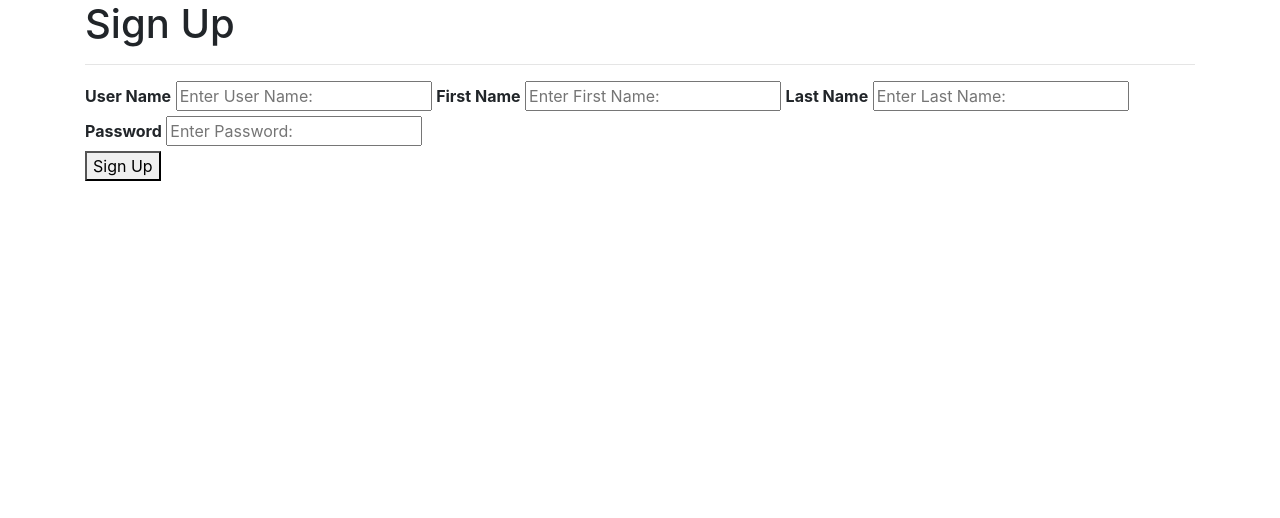
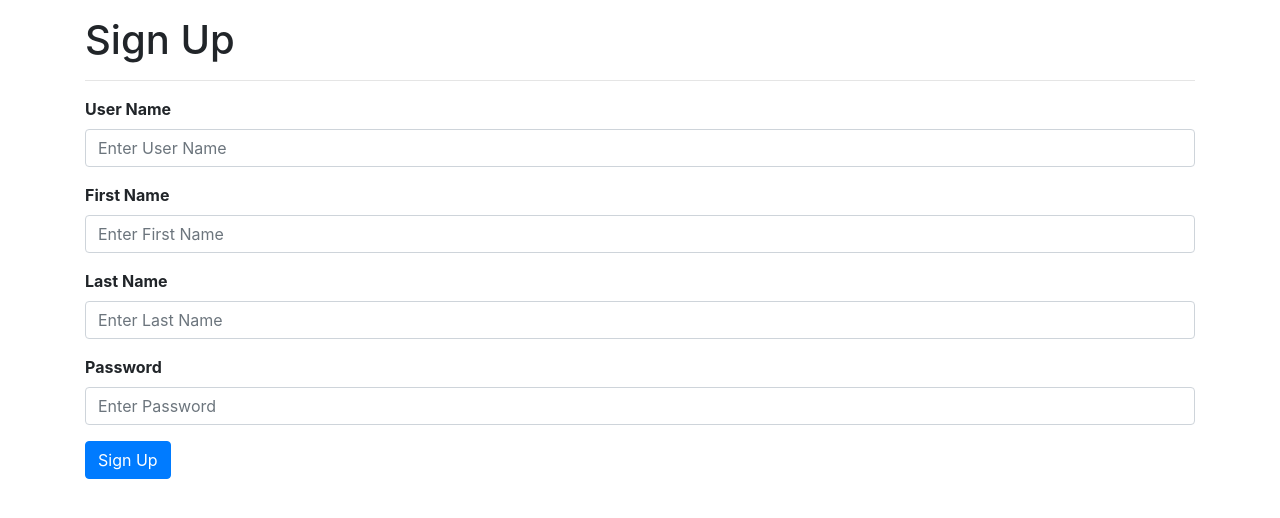
Before and after one commit to IanKlein6/Capstone-Project-Dealership-Ratings, a Django app: page /djangoapp/registration/ in a window 1280 px wide. Shown: the top 518 px of the page. Run offline with Django 3.2, Linux system fonts and the light colour scheme; some libraries are stand-ins or nearby versions.

Commit message:
registration works

```diff
--- a/server/djangoapp/templates/djangoapp/index.html
+++ b/server/djangoapp/templates/djangoapp/index.html
@@ -51,7 +51,7 @@
                             </form>
                         </li>
                         <li class="nav-item">
-                            <a class="btn btn-primary my-2 my-sm-0" href="#">Sign Up</a>
+                            <a class="btn btn-primary my-2 my-sm-0" href="/djangoapp/registration">Sign Up</a>
                         </li>
                     {% endif %}
                 </ul>
--- a/server/djangoapp/templates/djangoapp/registration.html
+++ b/server/djangoapp/templates/djangoapp/registration.html
@@ -7,22 +7,43 @@
     <link rel="stylesheet" href="https://maxcdn.bootstrapcdn.com/bootstrap/4.5.2/css/bootstrap.min.css">
 </head>
 <body>
-    <!--Add a registration form here -->
     <form action="{% url 'djangoapp:registration' %}" method="post">
         <div class="container">
-                <h1>Sign Up</h1>
+            <h1 class="mt-3">Sign Up</h1>
             <hr>
+            <!-- Username -->
+            <div class="form-row mt-3">
+                <div class="col-12">
                     <label for="username"><b>User Name</b></label>
-                <input type="text" placeholder="Enter User Name: " name="username" required>
+                    <input type="text" class="form-control" placeholder="Enter User Name" name="username" required>
+                </div>
+            </div>
+            <!-- First Name -->
+            <div class="form-row mt-3">
+                <div class="col-12">
                     <label for="firstname"><b>First Name</b></label>
-                <input type="text" placeholder="Enter First Name: " name="firstname" required>
+                    <input type="text" class="form-control" placeholder="Enter First Name" name="firstname" required>
+                </div>
+            </div>
+            <!-- Last Name -->
+            <div class="form-row mt-3">
+                <div class="col">
                     <label for="lastname"><b>Last Name</b></label>
-                <input type="text" placeholder="Enter Last Name: " name="lastname" required>
+                    <input type="text" class="form-control" placeholder="Enter Last Name" name="lastname" required>
+                </div>
+            </div>
+
+            <!-- Password -->
+            <div class="form-row mt-3">
+                <div class="col">
                     <label for="psw"><b>Password</b></label>
-                <input type="text" placeholder="Enter Password: " name="psw" required>
-                <div>
+                    <input type="password" class="form-control" placeholder="Enter Password" name="psw" required>
+                </div>
+            </div>
+
+            <div class="mt-3">
                 {% csrf_token %}
-                    <button class="button" type="submit">Sign Up</button>
+                <button class="btn btn-primary" type="submit">Sign Up</button>
             </div>
         </div>
     </form>
--- a/server/djangoapp/urls.py
+++ b/server/djangoapp/urls.py
@@ -18,7 +18,7 @@ urlpatterns = [
     path (route='contact/', view=views.contact, name='Contact Us'),
 
     # path for registration
-    path (route='registration/', view=views.registration_request, name='Registration'),
+    path (route='registration/', view=views.registration_request, name='registration'),
 
     # path for login
     path (route='login/', view=views.login_request, name='Login'),
--- a/server/djangoapp/views.py
+++ b/server/djangoapp/views.py
@@ -28,6 +28,7 @@ def contact(request):
     context = {}
     if request.method == "GET":
         return render(request, 'djangoapp/contact.html', context)
+
 
 # Create a `login_request` view to handle sign in request
 def login_request(request):
@@ -72,7 +73,7 @@ def registration_request(request):
         if not user_exist:
             user = User.objects.create_user(username=username, first_name=first_name, last_name=last_name, password=password)
             login(request, user)
-            return redirect("#")
+            return redirect('')
         else:
             return render(request, 'djangoapp/registration.html', context)
 
```
Also changed, not shown: server/db.sqlite3. Lines whose indentation alone changed are shown as unchanged.
